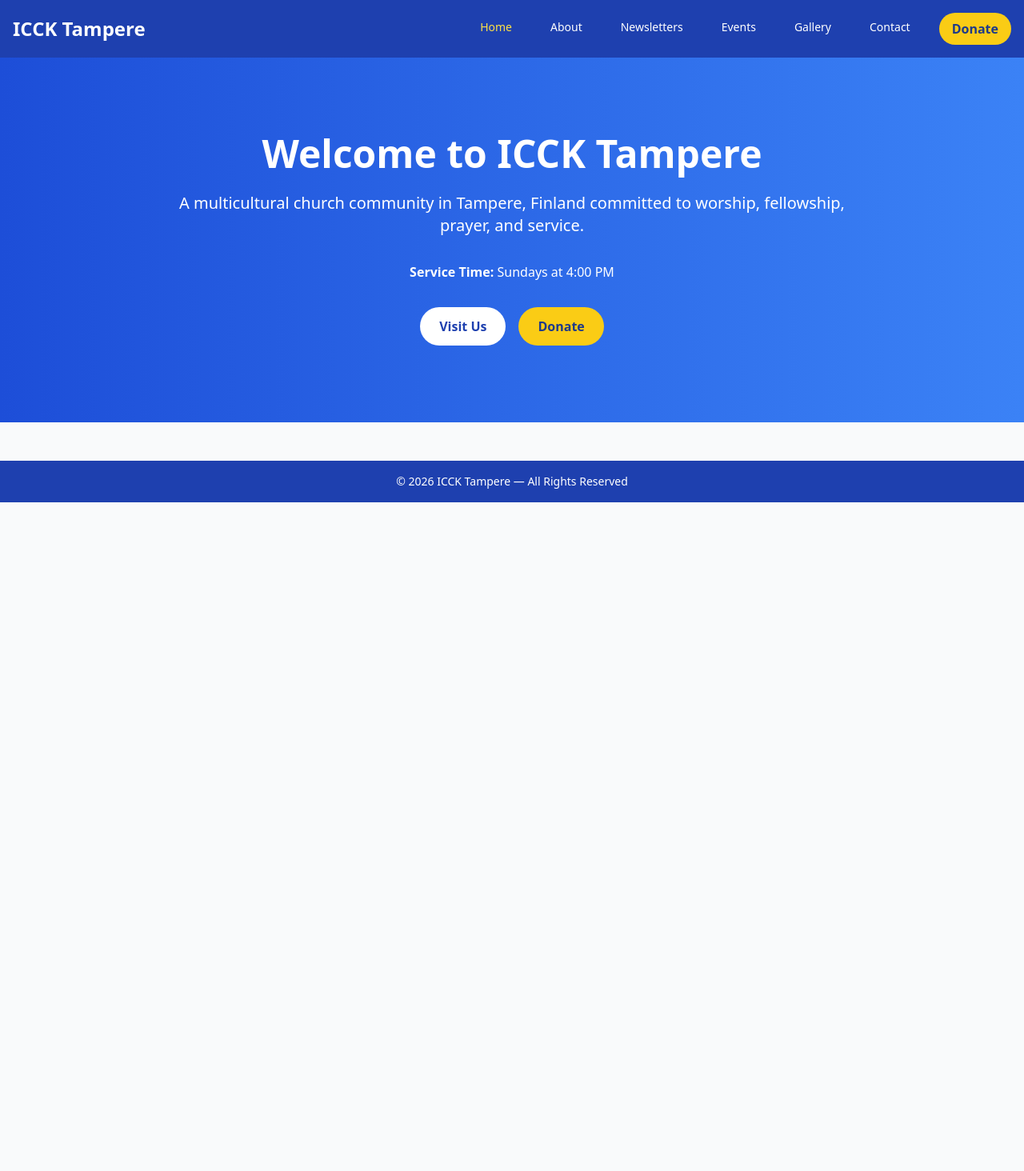
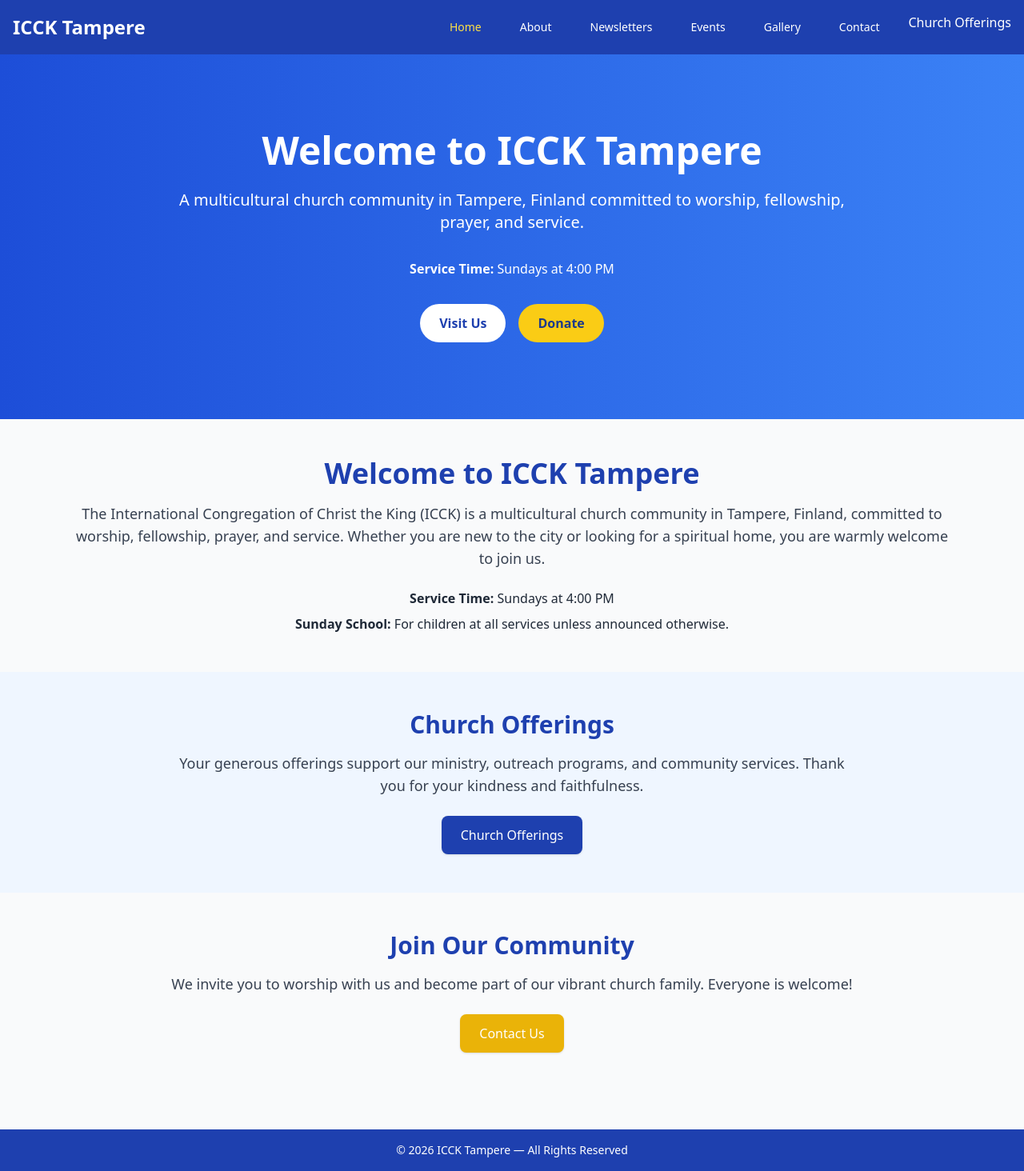
Before and after one commit to ifeoma-git/church-website, a React (Create React App) app: page / in a window 1280 px wide. Shown: the whole page at 80% size. Before the commit the page ends 800 px from the top, so only its background shows below. Built offline with nearby package versions, Linux system fonts and the light colour scheme.

Commit message:
Add EmailJS contact form and update Home page with Church Offerings section

```diff
--- a/src/App.js
+++ b/src/App.js
@@ -7,6 +7,7 @@ import About from "./pages/About";
 import Events from "./pages/Events";
 import Gallery from "./pages/Gallery";
 import Contact from "./pages/Contact";
+import ChurchOfferings from "./pages/ChurchOfferings";
 
 function App() {
   return (
@@ -19,6 +20,7 @@ function App() {
         <Route path="/events" element={<Events />} />
         <Route path="/gallery" element={<Gallery/>}/>
         <Route path="/contact" element={<Contact />} />
+        <Route path="/church-offerings" element={<ChurchOfferings />} />
       </Routes>
 
       <Footer />
--- a/src/components/Navbar.jsx
+++ b/src/components/Navbar.jsx
@@ -26,11 +26,15 @@ const Navbar = () => {
           <NavLink to="/gallery" className={linkClass}>Gallery</NavLink>
           <NavLink to="/contact" className={linkClass}>Contact</NavLink>
           <NavLink
-            to="/donate"
-            className="bg-yellow-400 text-blue-900 px-4 py-2 rounded-full font-semibold hover:bg-yellow-300 transition"
-          >
-            Donate
-          </NavLink>
+            to="/church-offerings"
+             className={({ isActive }) =>
+              isActive
+               ? "text-yellow-400 font-semibold"
+               : "text-white hover:text-yellow-300"
+            }
+           >
+            Church Offerings
+         </NavLink>
         </div>
 
         {/* Mobile Menu Button */}
--- /dev/null
+++ b/src/pages/ChurchOfferings.jsx
@@ -0,0 +1,12 @@
+const ChurchOfferings = () => {
+  return (
+    <div className="max-w-4xl mx-auto p-8 text-center">
+      <h2 className="text-3xl font-bold text-blue-800 mb-6">
+        Church Offerings
+      </h2>
+      <p>Your generous giving supports our ministry. Thank you!</p>
+    </div>
+  );
+};
+
+export default ChurchOfferings;
--- a/src/pages/Contact.jsx
+++ b/src/pages/Contact.jsx
@@ -18,30 +18,30 @@ const Contact = () => {
   const handleSubmit = (e) => {
     e.preventDefault();
     setLoading(true);
+    setStatus("");
 
     emailjs
       .send(
-        "YOUR_SERVICE_ID",   // Replace with your EmailJS Service ID
-        "YOUR_TEMPLATE_ID",  // Replace with your EmailJS Template ID
+        process.env.REACT_APP_EMAILJS_SERVICE_ID,
+        process.env.REACT_APP_EMAILJS_TEMPLATE_ID,
         formData,
-        "YOUR_PUBLIC_KEY"    // Replace with your EmailJS Public Key
+        process.env.REACT_APP_EMAILJS_PUBLIC_KEY
       )
-      .then(
-        () => {
-          setStatus("Message sent successfully!");
+      .then(() => {
+        setStatus("✅ Message sent successfully!");
         setFormData({
           from_name: "",
           from_email: "",
           message: "",
         });
+      })
+      .catch((error) => {
+        console.error("EmailJS Error:", error);
+        setStatus("❌ Failed to send message. Please try again.");
+      })
+      .finally(() => {
         setLoading(false);
-        },
-        (error) => {
-          console.error(error);
-          setStatus("Failed to send message. Please try again.");
-          setLoading(false);
-        }
-      );
+      });
   };
 
   return (
@@ -86,14 +86,18 @@ const Contact = () => {
 
         <button
           type="submit"
-          className="bg-blue-800 text-white px-6 py-3 rounded hover:bg-blue-700 transition"
+          className="bg-blue-800 text-white px-6 py-3 rounded hover:bg-blue-700 transition disabled:opacity-50"
           disabled={loading}
         >
           {loading ? "Sending..." : "Send Message"}
         </button>
 
         {status && (
-          <p className="text-center text-green-600 font-semibold">
+          <p
+            className={`text-center font-semibold ${
+              status.includes("Failed") ? "text-red-600" : "text-green-600"
+            }`}
+          >
             {status}
           </p>
         )}
--- a/src/pages/Home.jsx
+++ b/src/pages/Home.jsx
@@ -1,7 +1,75 @@
+import { Link } from "react-router-dom";
 import Hero from "../components/Hero";
 
 const Home = () => {
-  return <Hero />;
+  return (
+    <div>
+      {/* Hero Section */}
+      <Hero />
+
+      {/* Welcome Section */}
+      <section className="max-w-6xl mx-auto px-6 py-12 text-center">
+        <h2 className="text-3xl md:text-4xl font-bold text-blue-800 mb-4">
+          Welcome to ICCK Tampere
+        </h2>
+        <p className="text-lg text-gray-700 mb-6">
+          The International Congregation of Christ the King (ICCK) is a
+          multicultural church community in Tampere, Finland, committed to
+          worship, fellowship, prayer, and service. Whether you are new to the
+          city or looking for a spiritual home, you are warmly welcome to join
+          us.
+        </p>
+
+        <div className="space-y-2 text-gray-800">
+          <p>
+            <span className="font-semibold">Service Time:</span> Sundays at 4:00 PM
+          </p>
+          <p>
+            <span className="font-semibold">Sunday School:</span> For children at
+            all services unless announced otherwise.
+          </p>
+        </div>
+      </section>
+
+      {/* Church Offerings Section */}
+      <section className="bg-blue-50 py-12">
+        <div className="max-w-4xl mx-auto px-6 text-center">
+          <h2 className="text-3xl font-bold text-blue-800 mb-4">
+            Church Offerings
+          </h2>
+          <p className="text-lg text-gray-700 mb-6">
+            Your generous offerings support our ministry, outreach programs,
+            and community services. Thank you for your kindness and faithfulness.
+          </p>
+
+          <Link
+            to="/church-offerings"
+            className="inline-block bg-blue-800 text-white px-6 py-3 rounded-lg shadow hover:bg-blue-700 transition duration-300"
+          >
+            Church Offerings
+          </Link>
+        </div>
+      </section>
+
+      {/* Call to Action Section */}
+      <section className="max-w-6xl mx-auto px-6 py-12 text-center">
+        <h2 className="text-3xl font-bold text-blue-800 mb-4">
+          Join Our Community
+        </h2>
+        <p className="text-lg text-gray-700 mb-6">
+          We invite you to worship with us and become part of our vibrant church
+          family. Everyone is welcome!
+        </p>
+
+        <Link
+          to="/contact"
+          className="inline-block bg-yellow-500 text-white px-6 py-3 rounded-lg shadow hover:bg-yellow-600 transition duration-300"
+        >
+          Contact Us
+        </Link>
+      </section>
+    </div>
+  );
 };
 
 export default Home;
```
Lines whose indentation alone changed are shown as unchanged.
